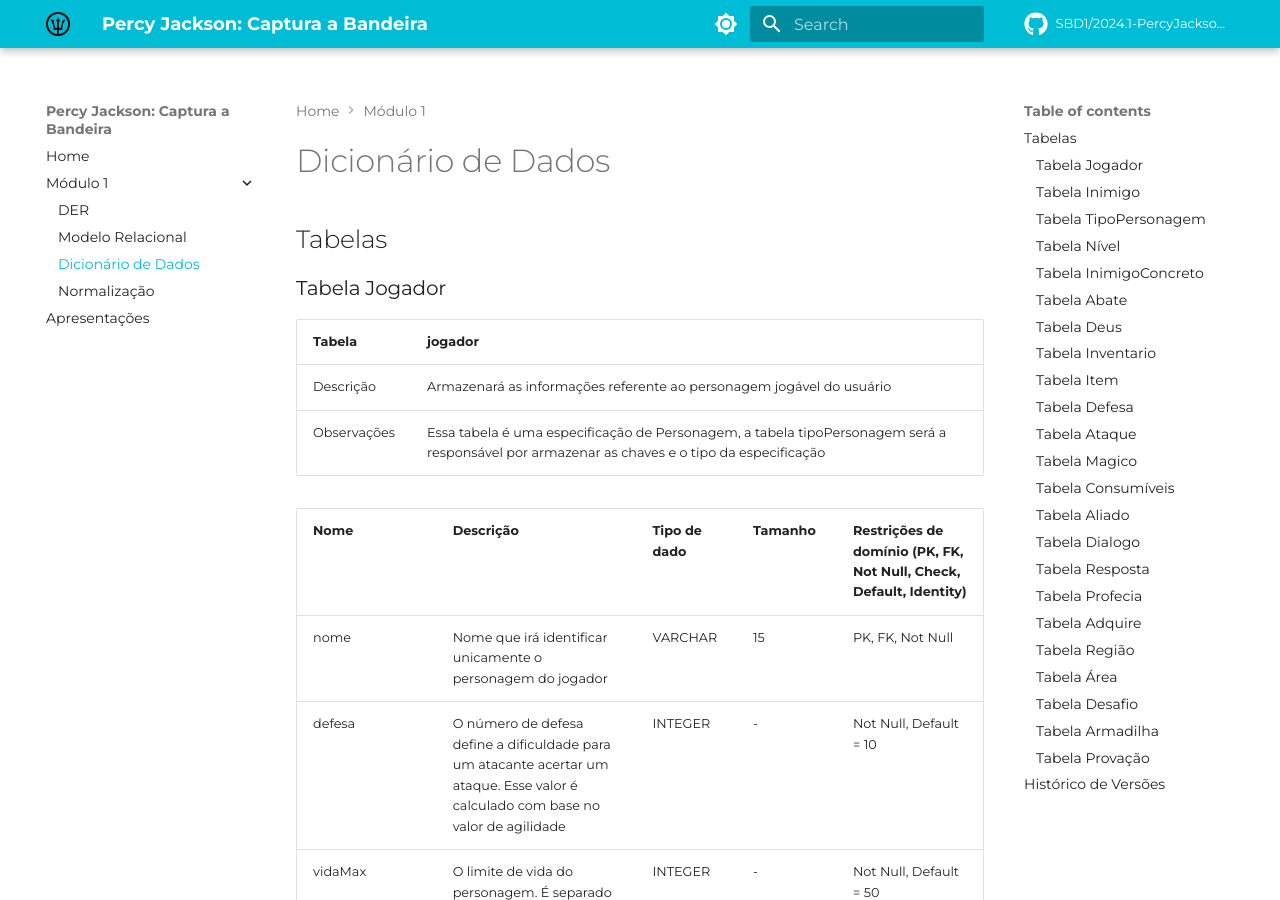
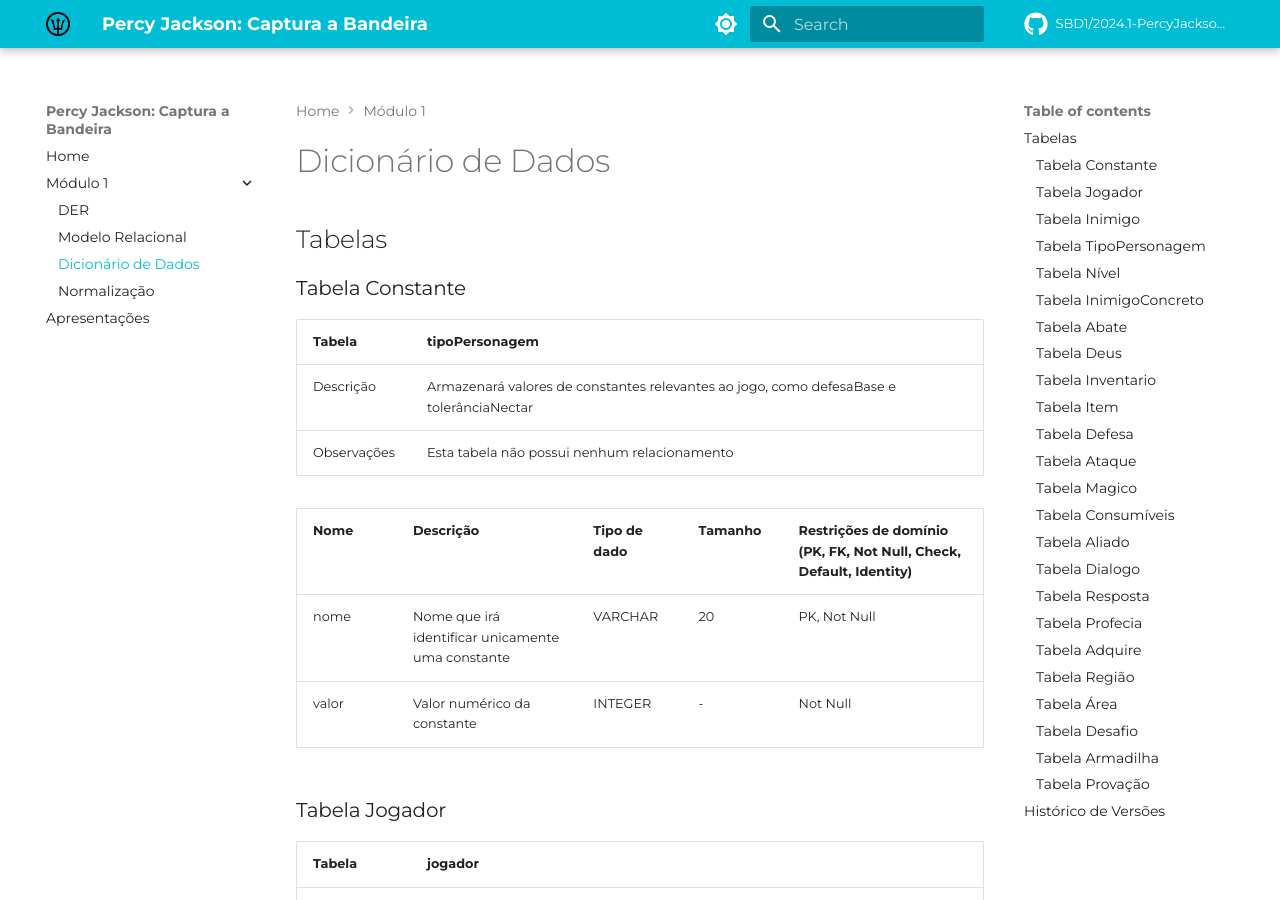
Before and after one commit to SBD1/2024.1-PercyJackson, an MkDocs documentation site: the page built from docs/modulo1/DD.md, in a window 1280 px wide and 900 px high. Built offline with MkDocs 1.6.1 and Material for MkDocs 9.7.7, drawn with Linux system fonts in a browser that asks for light colours; comment, search, counter and statistics services are not loaded; some of the changed text lies outside the part shown.

Commit message:
atualizações Natan

```diff
--- a/docs/modulo1/DD.md
+++ b/docs/modulo1/DD.md
@@ -1,6 +1,19 @@
 # Dicionário de Dados
 
 ## Tabelas
+
+### Tabela Constante
+
+| Tabela      | tipoPersonagem                                                                          |
+| ----------- | --------------------------------------------------------------------------------------- |
+| Descrição   | Armazenará valores de constantes relevantes ao jogo, como defesaBase e tolerânciaNectar |
+| Observações | Esta tabela não possui nenhum relacionamento                                            |
+
+| Nome  | Descrição                                         | Tipo de dado | Tamanho | Restrições de domínio (PK, FK, Not Null, Check, Default, Identity) |
+| ----- | ------------------------------------------------- | ------------ | ------- | ------------------------------------------------------------------ |
+| nome  | Nome que irá identificar unicamente uma constante | VARCHAR      | 20      | PK, Not Null                                                       |
+| valor | Valor numérico da constante                       | INTEGER      | -       | Not Null                                                           |
+
 
 ### Tabela Jogador
 
@@ -12,13 +25,11 @@
 | Nome             | Descrição                                                                                                                                                                                                          | Tipo de dado | Tamanho | Restrições de domínio (PK, FK, Not Null, Check, Default, Identity) |
 | ---------------- | ------------------------------------------------------------------------------------------------------------------------------------------------------------------------------------------------------------------ | ------------ | ------- | ------------------------------------------------------------------ |
 | nome             | Nome que irá identificar unicamente o personagem do jogador                                                                                                                                                        | VARCHAR      | 15      | PK, FK, Not Null                                                   |
-| defesa           | O número de defesa define a dificuldade para um atacante acertar um ataque. Esse valor é calculado com base no valor de agilidade                                                                                  | INTEGER      | -       | Not Null, Default = 10                                             |
 | vidaMax          | O limite de vida do personagem. É separado da vida atual do personagem pois ele pode encontrar itens que recuperam a saúde, mas não deve passar desse limite                                                       | INTEGER      | -       | Not Null, Default = 50                                             |
 | forca            | O número de força define o quão forte o personagem é. Quanto maior o valor, maiores são as chances do personagem conseguir quebrar/levantar coisas. A força também define quantos itens o personagem pode carregar | INTEGER      | -       | Not Null                                                           |
 | intelecto        | O número de intelecto define o quão inteligente o personagem é. Quanto maior o valor, maiores são as chances do personagem conseguir desvendar enigmas, confundir/convencer inimigos                               | INTEGER      | -       | Not Null                                                           |
 | agilidade        | O número de agilidade define o quão rápido o personagem é. Quanto maior o valor, maiores são as chances do personagem conseguir fugir de armadilhas, escapar de inimigos                                           | INTEGER      | -       | Not Null                                                           |
 | combate          | O número de intelecto define o quão bom em combate o personagem é. Quanto maior o valor, maiores são as chances do personagem conseguir acertar ataques                                                            | INTEGER      | -       | Not Null                                                           |
-| carga            | O número de carga define o multiplicador para definir quantos itens o personagem pode carregar. A quantidade de peso que o personagem consegue carregar é definido da seguinte forma: carga x forca                | INTEGER      | -       | Not Null, Default = 2                                              |
 | vidaAtual        | A vida atual do personagem, ao chegar a 0 o personagem morre e o jogo deve começar do zero                                                                                                                         | INTEGER      | -       | Not Null, Default = 50, Check(vidaAtual <= vidaMax)                |
 | experienciaAtual | Número de pontos que determina o nível do personagem                                                                                                                                                               | INTEGER      | -       | Not Null, Default = 0                                              |
 | armadura         | Referência ao item de defesa que o personagem possui equipado. Oferece bônus no atributo de defesa. Quando o valor for "null", então o personagem não possui nenhum Item de defesa equipado                        | INTEGER      | -       | FK                                                                 |
@@ -38,7 +49,6 @@
 | Nome              | Descrição                                                                                                                                                                                                          | Tipo de dado | Tamanho | Restrições de domínio (PK, FK, Not Null, Check, Default, Identity) |
 | ----------------- | ------------------------------------------------------------------------------------------------------------------------------------------------------------------------------------------------------------------ | ------------ | ------- | ------------------------------------------------------------------ |
 | nome              | Nome que irá identificar unicamente o personagem do inimigo                                                                                                                                                        | VARCHAR      | 15      | PK, FK, Not Null                                                   |
-| defesa            | O número de defesa define a dificuldade para um atacante acertar um ataque. Esse valor é calculado com base no valor de agilidade                                                                                  | INTEGER      |         | Not Null, Default = 10                                             |
 | vidaMax           | O limite de vida do personagem. É separado da vida atual do personagem pois ele pode encontrar itens que recuperam a saúde, mas não deve passar desse limite                                                       | INTEGER      |         | Not Null                                                           |
 | forca             | O número de força define o quão forte o personagem é. Quanto maior o valor, maiores são as chances do personagem conseguir quebrar/levantar coisas. A força também define quantos itens o personagem pode carregar | INTEGER      |         | Not Null                                                           |
 | intelecto         | O número de intelecto define o quão inteligente o personagem é. Quanto maior o valor, maiores são as chances do personagem conseguir desvendar enigmas, confundir/convencer inimigos                               | INTEGER      |         | Not Null                                                           |
@@ -93,11 +103,12 @@
 | Descrição   | Armazenará a quantidade de instâncias de um mesmo Inimigo que um Jogador derrotou                                                                                                                                                                                                              |
 | Observações | Possui uma chave primária composta com os atributos nomeJogador e nomeInimigo. Quando um jogador derrotar um Inimigo, deve verificar se já existe uma tupla de abate com o mesmo Jogador e Inimigo: se não existir, deve criar uma tupla, e se existir, deve incrementar o atributo quantidade |
 
-| Nome        | Descrição                                                                                | Tipo de dado | Tamanho | Restrições de domínio (PK, FK, Not Null, Check, Default, Identity) |
-| ----------- | ---------------------------------------------------------------------------------------- | ------------ | ------- | ------------------------------------------------------------------ |
-| nomeJogador | Nome do jogador que realizou o abate de um Inimigo                                       | VARCHAR      | 15      | PK, FK Not Null                                                    |
-| nomeInimigo | nome do Inimigo derrotado por um Jogador                                                 | VARCHAR      | 15      | PK, FK Not Null                                                    |
-| quantidade  | Número que indica a quantidade de instância de um mesmo Inimigo derrotado por um Jogador | INTEGER      |         | Not Null, Default = 0                                              |
+| Nome        | Descrição                                                                                                       | Tipo de dado | Tamanho | Restrições de domínio (PK, FK, Not Null, Check, Default, Identity) |
+| ----------- | --------------------------------------------------------------------------------------------------------------- | ------------ | ------- | ------------------------------------------------------------------ |
+| nomeJogador | Nome do jogador que realizou o abate de um Inimigo                                                              | VARCHAR      | 15      | PK, FK Not Null                                                    |
+| nomeInimigo | nome do Inimigo derrotado por um Jogador                                                                        | VARCHAR      | 15      | PK, FK Not Null                                                    |
+| dataHorario | data e hora de quando o abate ocorreu, será usado para identificar um único abate entre um jogador e um inimigo | DATE         | -       | PK, Not Null                                                       |
+| resultado   | Booleano que é "true" quando o Jogador derrota o Inimigo e "false" quando o Inimigo derrota o Jogador           | BOOLEAN      | -       | Not Null                                                           |
 
 ### Tabela Deus
 
@@ -220,11 +231,12 @@
 | Descrição   | Armazenará informações sobre os dialogos dos aliados. Cada registro contém o número do diálogo e o nome do aliado |
 | Observações | Esta tabela também possui referências à tabela resposta                                                           |
 
-| Nome       | Descrição                          | Tipo de dado | Tamanho | Restrições de domínio |
-| ---------- | ---------------------------------- | ------------ | ------- | --------------------- |
-| numero     | Identificador único do dialogo     | INTEGER      | -       | PK, Not Null          |
-| nomeAliado | Identificador do aliado            | VARCHAR      | 15      | PK, FK, Not Null      |
-| frase      | Frase a ser apresentada ao jogador | TEXT         | -       | Not Null              |
+| Nome       | Descrição                                                                                                               | Tipo de dado | Tamanho | Restrições de domínio |
+| ---------- | ----------------------------------------------------------------------------------------------------------------------- | ------------ | ------- | --------------------- |
+| numero     | Identificador único do dialogo                                                                                          | INTEGER      | -       | PK, Not Null          |
+| nomeAliado | Identificador do aliado                                                                                                 | VARCHAR      | 15      | PK, FK, Not Null      |
+| frase      | Frase a ser apresentada ao jogador                                                                                      | TEXT         | -       | Not Null              |
+| recompensa | Referência à um item que o diálogo pode recompensar. Nem todos os diálogos recompensam itens, então pode ter valor nulo | VARCHAR      | 15      | FK                    |
 
 ### Tabela Resposta
 
@@ -302,10 +314,10 @@
 | Descrição   | Armazenará informações referente aos desafios do jogo. Os desafios são situações ou obstáculos que o jogador deve enfrentar pra receber uma recompensa, escapar de uma armadilha ou alcançar um objetivo específico |
 | Observações | Um desafio pode ser uma provação ou armadilha, as tabelas provacao e armadilha, serão responsáveis por armazenar as informações dos diferentes tipos de desafio                                                     |
 
-| Nome        | Descrição                                                          | Tipo de dado | Tamanho | Restrições de domínio (PK, FK, Not Null, Check, Default, Identity) |
-| ----------- | ------------------------------------------------------------------ | ------------ | ------- | ------------------------------------------------------------------ |
-| id   | Número que identifica unicamente um desafio                        | SERIAL      |         | PK                                                       |
-| tipo | Variável para identificar o  tipo de desafio (armação ou provação) | CHAR         | 1      | Check (tipoDesafio == 'a' or tipoDesafio == 'p')                   |
+| Nome | Descrição                                                          | Tipo de dado | Tamanho | Restrições de domínio (PK, FK, Not Null, Check, Default, Identity) |
+| ---- | ------------------------------------------------------------------ | ------------ | ------- | ------------------------------------------------------------------ |
+| id   | Número que identifica unicamente um desafio                        | SERIAL       |         | PK                                                                 |
+| tipo | Variável para identificar o  tipo de desafio (armação ou provação) | CHAR         | 1       | Check (tipoDesafio == 'a' or tipoDesafio == 'p')                   |
 
 ### Tabela Armadilha
 
@@ -316,7 +328,7 @@
 
 | Nome               | Descrição                                                                          | Tipo de dado | Tamanho | Restrições de domínio (PK, FK, Not Null, Check, Default, Identity) |
 | ------------------ | ---------------------------------------------------------------------------------- | ------------ | ------- | ------------------------------------------------------------------ |
-| id        | Número que identifica unicamente uma armadilha                                     | SERIAL      |         | PK, FK                                                  |
+| id                 | Número que identifica unicamente uma armadilha                                     | SERIAL       |         | PK, FK                                                             |
 | descricao          | Descrição detalhada de uma armadilha e suas singularidades                         | TEXT         | -       | Not Null                                                           |
 | DTForca            | Número de força mínima que um jogador deve possuir para vencer a armadilha         | INTEGER      |         | Not Null                                                           |
 | DTAgilidade        | Número de agilidade mínima que um jogador deve possuir para vencer a armadilha     | INTEGER      |         | Not Null                                                           |
@@ -332,7 +344,7 @@
 
 | Nome           | Descrição                                                                        | Tipo de dado | Tamanho | Restrições de domínio (PK, FK, Not Null, Check, Default, Identity) |
 | -------------- | -------------------------------------------------------------------------------- | ------------ | ------- | ------------------------------------------------------------------ |
-| id     | Número que identifica unicamente uma provação                                    | SERIAL     |         | PK, FK                                                  |
+| id             | Número que identifica unicamente uma provação                                    | SERIAL       |         | PK, FK                                                             |
 | descricao      | Descrição detalhada de uma provação e suas singularidades                        | TEXT         | -       | Not Null                                                           |
 | DTForca        | Número de força mínima que um jogador deve possuir para vencer a provação        | INTEGER      |         | Not Null                                                           |
 | DTAgilidade    | Número de agilidade mínima que um jogador deve possuir para vencer a provação    | INTEGER      |         | Not Null                                                           |
@@ -341,13 +353,14 @@
 
 ## Histórico de Versões
 
-| Versão | Data  |                                         Descrição                                         |                      Responsável                      |
-| :----: | :---: | :---------------------------------------------------------------------------------------: | :---------------------------------------------------: |
-|  1.0   | 18/07 |                                   Criação do documento                                    |     [@Neitan2001](https://github.com/Neitan2001)      |
-|  2.0   | 18/07 | Criação das tabelas Jogador, Inimigo, TipoPersonagem, Nível, InimigoConcreto, Abate, Deus |     [@Neitan2001](https://github.com/Neitan2001)      |
-|  3.0   | 19/07 |      Ajuste das restrições das chaves primárias de Jogador, Inimigo e tipoPersonagem      |     [@Neitan2001](https://github.com/Neitan2001)      |
-|  4.0   | 22/07 |         Criação das tabelas Inventário, Item, Defesa, Ataque, Magico, Consumíveis         |  [Clara Marcelino](https://github.com/clara-ribeiro)  |
-|  5.0   | 22/07 |             Criação das tabelas Aliado, Dialogo, Resposta, Profecia, Adquire              | [Charles Serafim](https://github.com/charles-serafim) |
-|  6.0   | 22/07 |        Criação das tabelas Regiao, Area, Desafio, Armadilha, Provacao, Consumíveis        |    [Paulo Henrique](https://github.com/owhenrique)    |
-|  7.0   | 06/08 |  Correção de inconsistências e adições de checks em atributos de Jogador, tipoPersonagem  |     [@Neitan2001](https://github.com/Neitan2001)      |
-|  8.0   | 06/08 |  Correção de inconsistências e renomeação de atributos em Desafio, Armadilha e Provação  |     [Paulo Henrique](https://github.com/owhenrique)      |
+| Versão | Data  |                                                                              Descrição                                                                              |                      Responsável                      |
+| :----: | :---: | :-----------------------------------------------------------------------------------------------------------------------------------------------------------------: | :---------------------------------------------------: |
+|  1.0   | 18/07 |                                                                        Criação do documento                                                                         |     [@Neitan2001](https://github.com/Neitan2001)      |
+|  2.0   | 18/07 |                                      Criação das tabelas Jogador, Inimigo, TipoPersonagem, Nível, InimigoConcreto, Abate, Deus                                      |     [@Neitan2001](https://github.com/Neitan2001)      |
+|  3.0   | 19/07 |                                           Ajuste das restrições das chaves primárias de Jogador, Inimigo e tipoPersonagem                                           |     [@Neitan2001](https://github.com/Neitan2001)      |
+|  4.0   | 22/07 |                                              Criação das tabelas Inventário, Item, Defesa, Ataque, Magico, Consumíveis                                              |  [Clara Marcelino](https://github.com/clara-ribeiro)  |
+|  5.0   | 22/07 |                                                  Criação das tabelas Aliado, Dialogo, Resposta, Profecia, Adquire                                                   | [Charles Serafim](https://github.com/charles-serafim) |
+|  6.0   | 22/07 |                                             Criação das tabelas Regiao, Area, Desafio, Armadilha, Provacao, Consumíveis                                             |    [Paulo Henrique](https://github.com/owhenrique)    |
+|  7.0   | 06/08 |                                       Correção de inconsistências e adições de checks em atributos de Jogador, tipoPersonagem                                       |     [@Neitan2001](https://github.com/Neitan2001)      |
+|  8.0   | 06/08 |                                       Correção de inconsistências e renomeação de atributos em Desafio, Armadilha e Provação                                        |    [Paulo Henrique](https://github.com/owhenrique)    |
+|  9.0   | 16/08 | Remoção de defesa do Jogador e Inimigo, Remoção de carga do Jogador, Atualização da tabela de Abate, Atualização da tabela Dialogo, criação da tabela de constantes |     [@Neitan2001](https://github.com/Neitan2001)      |
```
